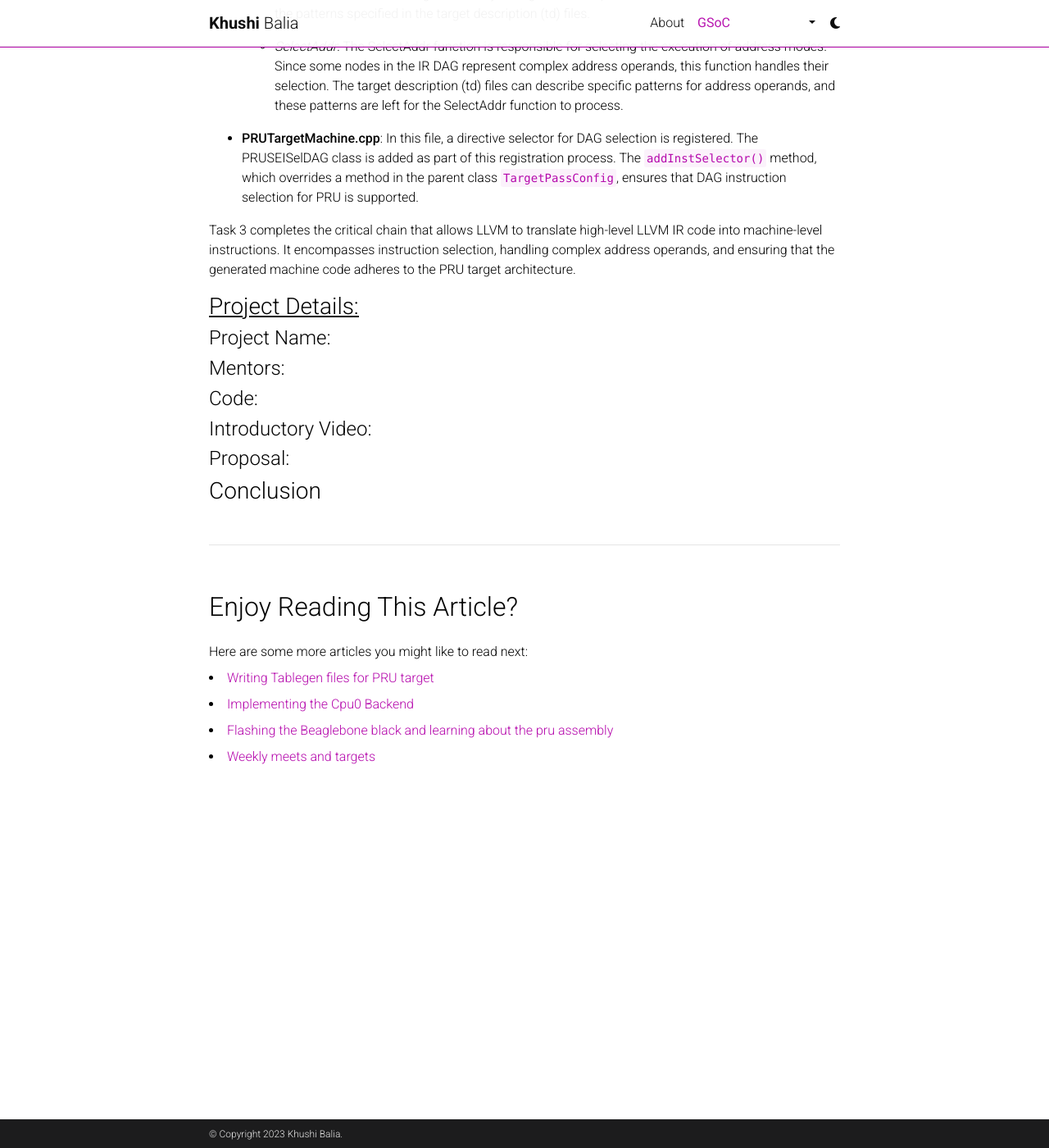
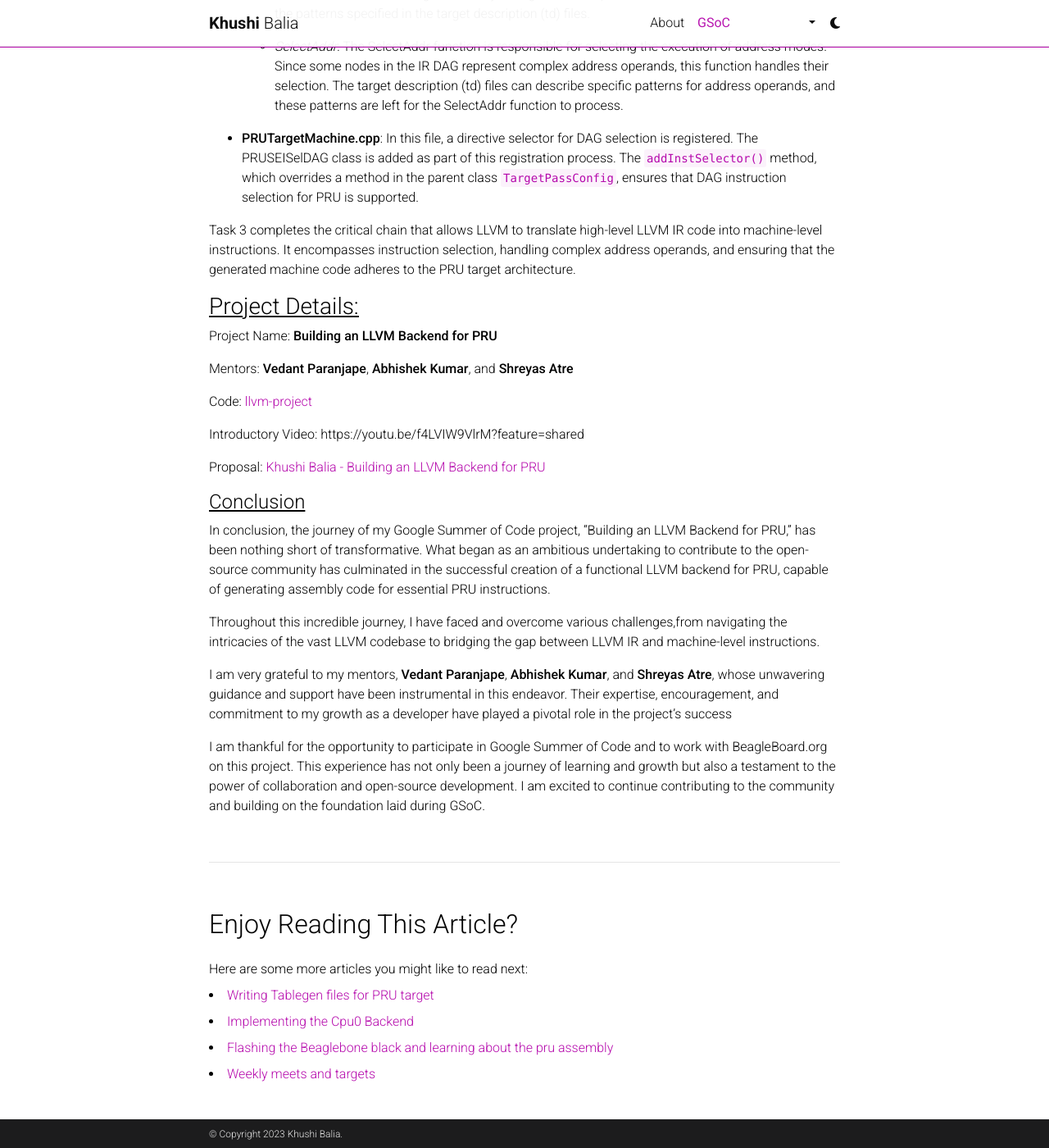
Before and after one commit to Khushi-Balia/Khushi-Balia.github.io, a Jekyll site: the page built from _posts/2023-10-21-final-report.md, in a window 1280 px wide and 1400 px high, scrolled down 7709 px. Shown: the whole window at 82% size. Built offline with Jekyll 4.4.1, drawn with Linux system fonts in a browser that asks for light colours; comment, search, counter and statistics services are not loaded; a style sheet for code colours, icons or effects is not loaded.

Commit message:
GSoC changes

```diff
--- a/_posts/2023-10-21-final-report.md
+++ b/_posts/2023-10-21-final-report.md
@@ -288,10 +288,21 @@ Task 3 completes the critical chain that allows LLVM to translate high-level LLV
 
 ### <ins>Project Details<ins>:
 
-#### Project Name:
-#### Mentors:
-#### Code:
-#### Introductory Video:
-#### Proposal:
+Project Name: **Building an LLVM Backend for PRU**
 
-### Conclusion
+Mentors: **Vedant Paranjape**, **Abhishek Kumar**, and **Shreyas Atre**
+
+Code: [llvm-project](https://github.com/Khushi-Balia/llvm-project/tree/llvm-pru)
+
+Introductory Video: https://youtu.be/f4LVIW9VlrM?feature=shared
+
+Proposal: [Khushi Balia - Building an LLVM Backend for PRU](https://elinux.org/BeagleBoard/GSoC/2023_Proposal/Khushi-Balia)
+
+#### <ins>Conclusion<ins>
+In conclusion, the journey of my Google Summer of Code project, "Building an LLVM Backend for PRU," has been nothing short of transformative. What began as an ambitious undertaking to contribute to the open-source community has culminated in the successful creation of a functional LLVM backend for PRU, capable of generating assembly code for essential PRU instructions.
+
+Throughout this incredible journey, I have faced and overcome various challenges,from navigating the intricacies of the vast LLVM codebase to bridging the gap between LLVM IR and machine-level instructions.
+
+I am very grateful to my mentors, **Vedant Paranjape**, **Abhishek Kumar**, and **Shreyas Atre**, whose unwavering guidance and support have been instrumental in this endeavor. Their expertise, encouragement, and commitment to my growth as a developer have played a pivotal role in the project's success
+
+I am thankful for the opportunity to participate in Google Summer of Code and to work with BeagleBoard.org on this project. This experience has not only been a journey of learning and growth but also a testament to the power of collaboration and open-source development. I am excited to continue contributing to the community and building on the foundation laid during GSoC.
```
